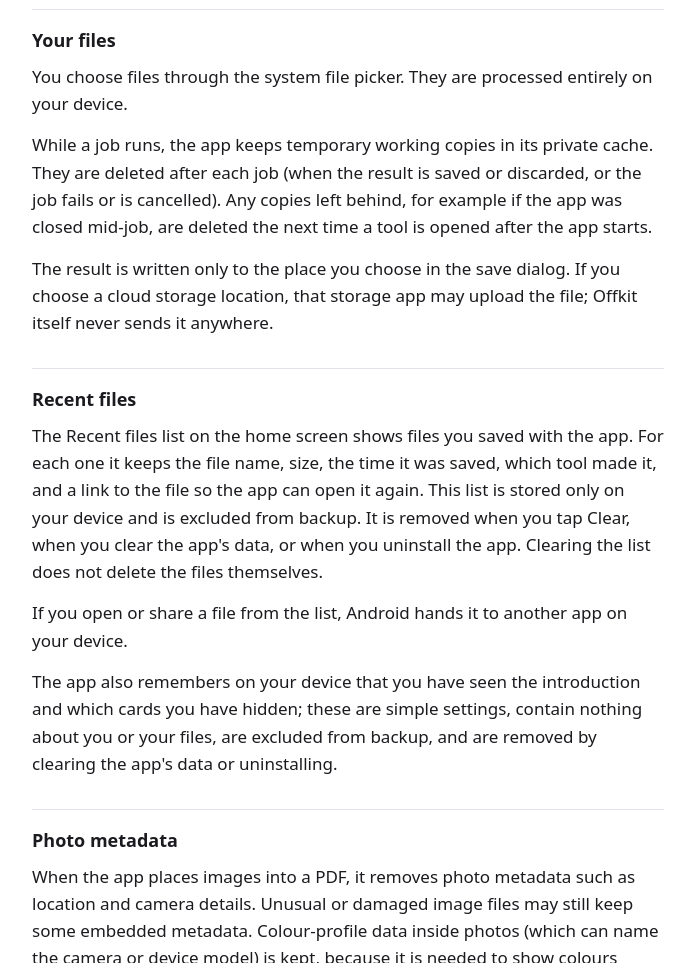
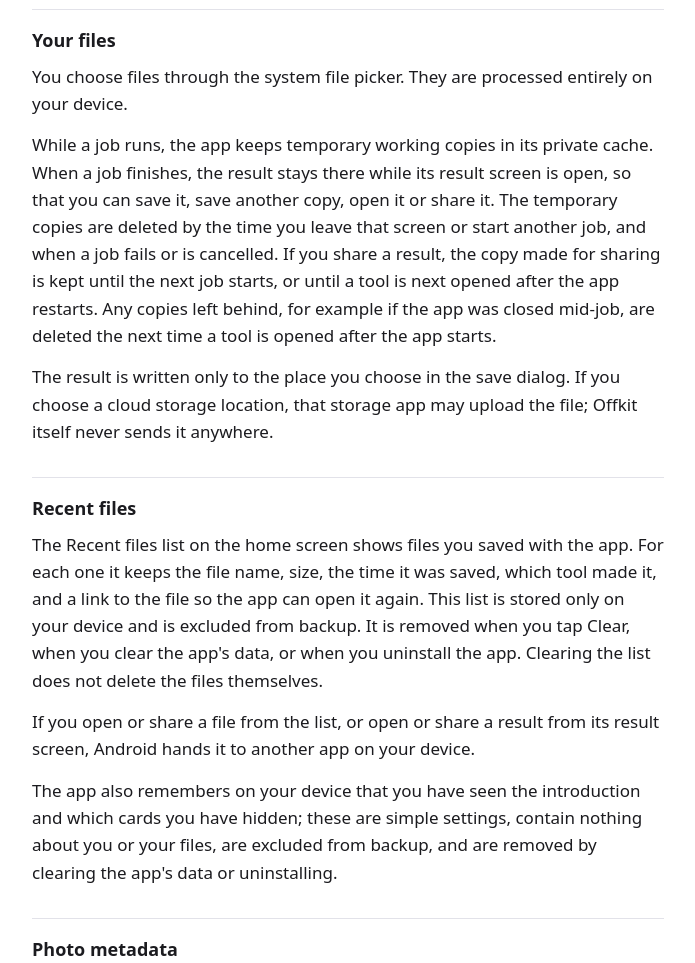
Before and after one commit to chennakrishnaa/pdf-utils, a plain HTML site: page docs/privacy/index.html in a window 1280 px wide. Shown: the part 480-1443 px from the top of the page, without its empty margins (292-987 px from the left). Drawn offline with Linux system fonts and the light colour scheme.

Commit message:
Wording: discard dialog no longer mentions sharing; privacy text matches how temporary and shared copies are kept (RA-1)
Co-Authored-By: Claude Fable 5.2 <noreply@anthropic.com>
Claude-Session: https://claude.ai/code/session_01265QukD4QzsH6NAWb3NSwM

```diff
--- a/app/src/main/res/values/strings_design.xml
+++ b/app/src/main/res/values/strings_design.xml
@@ -88,7 +88,7 @@
     <string name="action_done">Done</string>
     <string name="action_open">Open</string>
     <string name="discard_title">Discard this PDF?</string>
-    <string name="discard_body">It hasn\'t been saved or shared. Your original file isn\'t affected.</string>
+    <string name="discard_body">It hasn\'t been saved. Your original file isn\'t affected.</string>
     <string name="keep">Keep</string>
     <string name="error_locked_title">This PDF is password-protected</string>
     <string name="error_locked_body">Offkit can\'t open locked PDFs. Remove the password in the app that created it, then try again.</string>
--- a/docs/privacy/index.html
+++ b/docs/privacy/index.html
@@ -61,12 +61,12 @@
 
 <h2>Your files</h2>
 <p>You choose files through the system file picker. They are processed entirely on your device.</p>
-<p>While a job runs, the app keeps temporary working copies in its private cache. They are deleted after each job (when the result is saved or discarded, or the job fails or is cancelled). Any copies left behind, for example if the app was closed mid-job, are deleted the next time a tool is opened after the app starts.</p>
+<p>While a job runs, the app keeps temporary working copies in its private cache. When a job finishes, the result stays there while its result screen is open, so that you can save it, save another copy, open it or share it. The temporary copies are deleted by the time you leave that screen or start another job, and when a job fails or is cancelled. If you share a result, the copy made for sharing is kept until the next job starts, or until a tool is next opened after the app restarts. Any copies left behind, for example if the app was closed mid-job, are deleted the next time a tool is opened after the app starts.</p>
 <p>The result is written only to the place you choose in the save dialog. If you choose a cloud storage location, that storage app may upload the file; Offkit itself never sends it anywhere.</p>
 
 <h2>Recent files</h2>
 <p>The Recent files list on the home screen shows files you saved with the app. For each one it keeps the file name, size, the time it was saved, which tool made it, and a link to the file so the app can open it again. This list is stored only on your device and is excluded from backup. It is removed when you tap Clear, when you clear the app's data, or when you uninstall the app. Clearing the list does not delete the files themselves.</p>
-<p>If you open or share a file from the list, Android hands it to another app on your device.</p>
+<p>If you open or share a file from the list, or open or share a result from its result screen, Android hands it to another app on your device.</p>
 <p>The app also remembers on your device that you have seen the introduction and which cards you have hidden; these are simple settings, contain nothing about you or your files, are excluded from backup, and are removed by clearing the app's data or uninstalling.</p>
 
 <h2>Photo metadata</h2>
```
Also changed, not shown: 2 other files.
